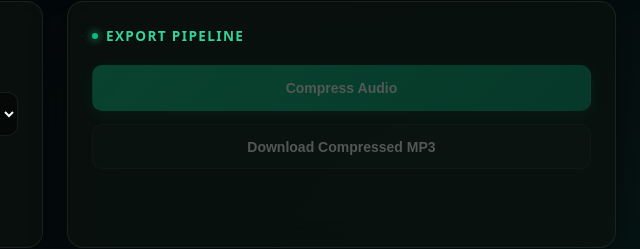
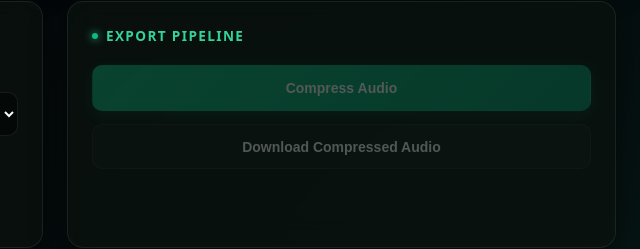
Before and after one commit to Vimal9RAM-NAP/audio-compressor, a plain HTML site: page index.html in a window 1280 px wide. Shown: the part 495-744 px from the top of the page, 640-1280 px from the left. Drawn offline with Linux system fonts and the light colour scheme.

Commit message:
just a small change

```diff
--- a/index.html
+++ b/index.html
@@ -102,7 +102,7 @@
         <h2>Export Pipeline</h2>
         <div class="export-actions">
           <button class="btn primary" id="compressBtn" disabled>Compress Audio</button>
-          <button class="btn secondary" id="downloadAudioBtn" disabled>Download Compressed MP3</button>
+          <button class="btn secondary" id="downloadAudioBtn" disabled>Download Compressed Audio</button>
         </div>
       </section>
     </main>
```
